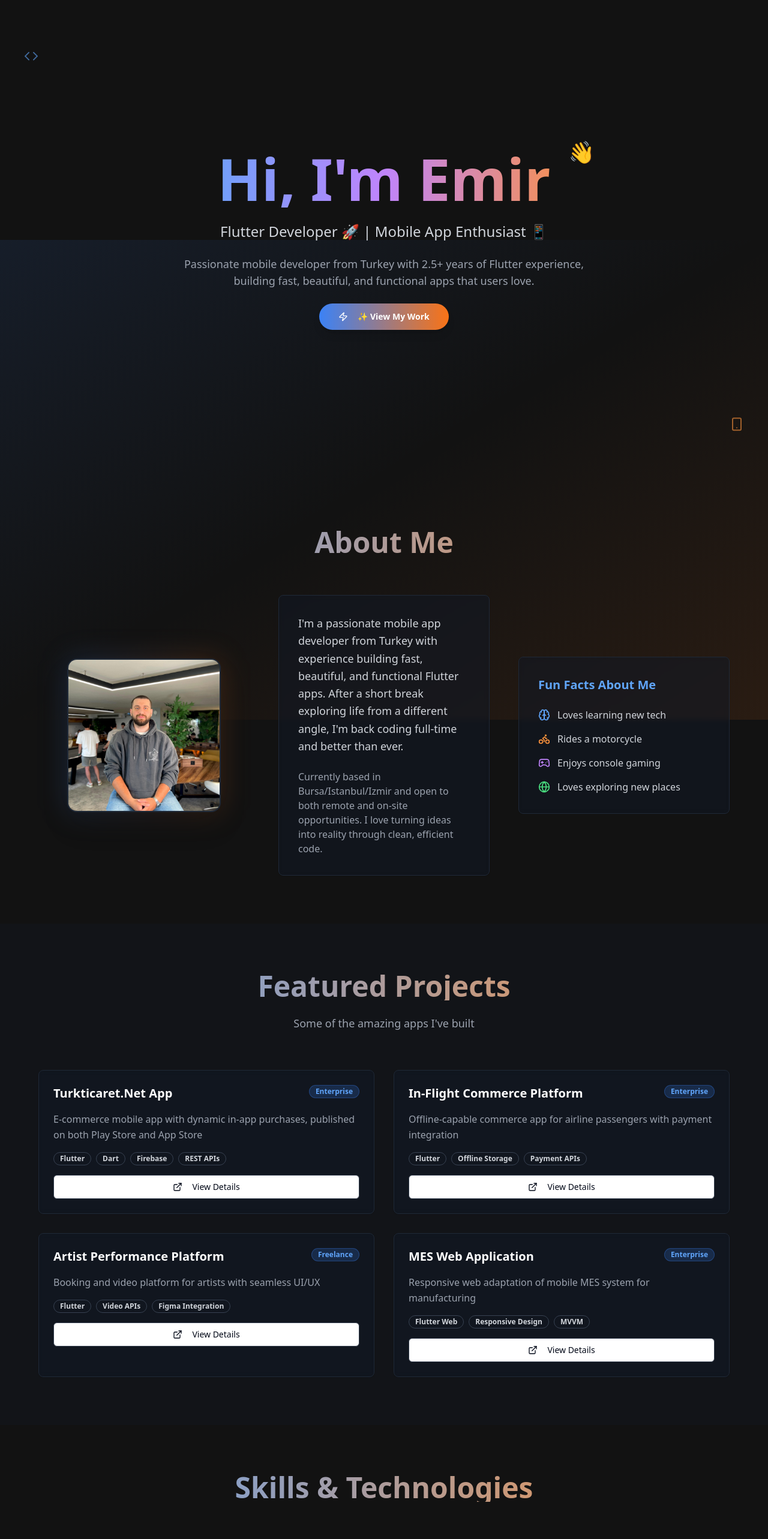
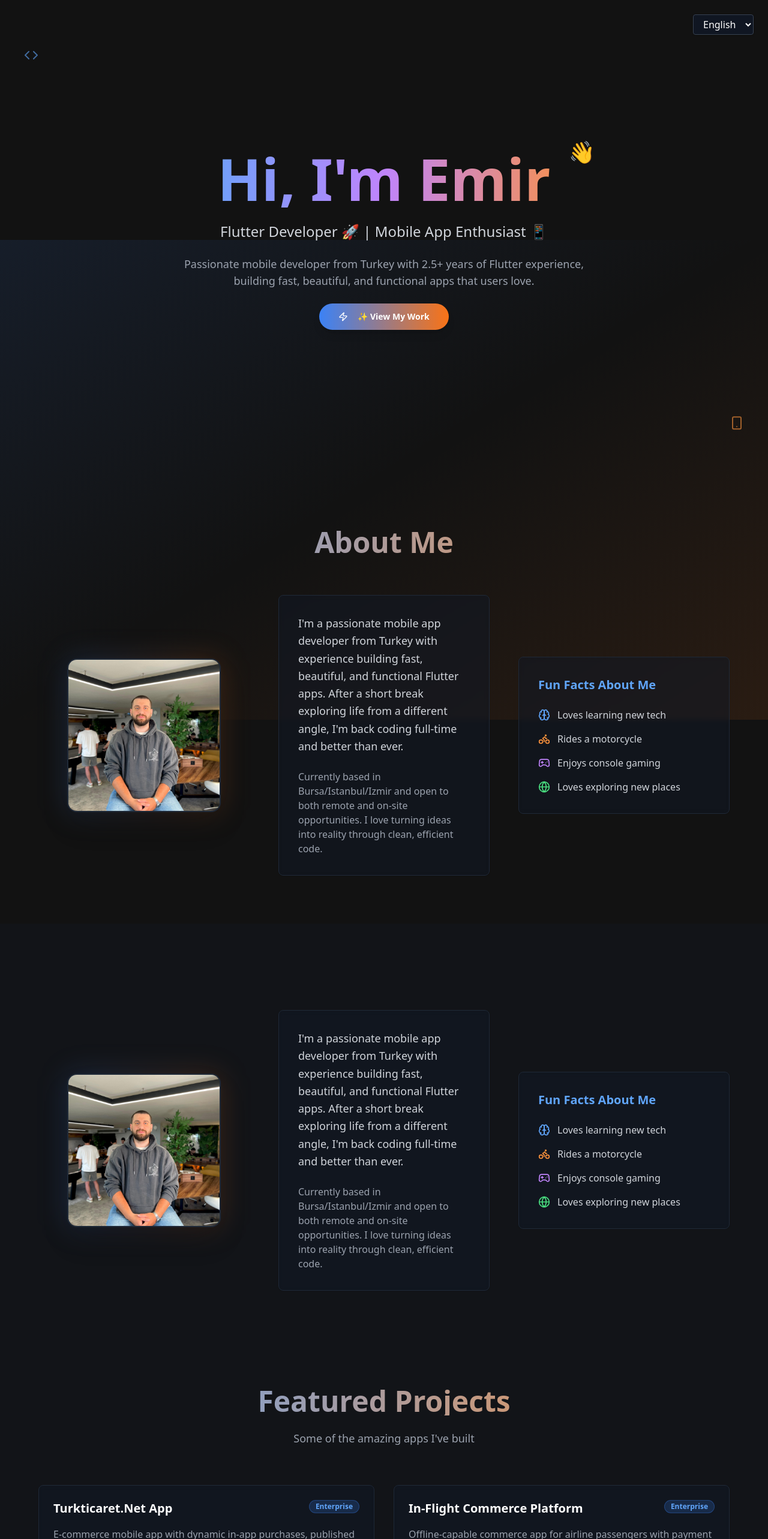
Before and after one commit to EmrSyhn/Portfolyo, a Next.js app: page / in a window 1280 px wide. Shown: the top 2566 px of the page at 60% size. Built offline with nearby package versions, Linux system fonts and the light colour scheme.

Commit message:
Add language switcher and translations for English and Turkish

```diff
--- a/app/page.tsx
+++ b/app/page.tsx
@@ -1,6 +1,6 @@
 "use client"
 
-import { useState } from "react"
+import { useState, useEffect } from "react"
 import { motion, useScroll, useTransform } from "framer-motion"
 import { Button } from "@/components/ui/button"
 import { Card, CardContent } from "@/components/ui/card"
@@ -24,6 +24,22 @@ import {
   Globe,
   Brain,
 } from "lucide-react"
+import translations from "@/lib/i18n"
+
+function LanguageSwitcher({ lang, setLang }: { lang: 'en' | 'tr'; setLang: (l: 'en' | 'tr') => void }) {
+  return (
+    <div className="fixed top-6 right-6 z-50">
+      <select
+        value={lang}
+        onChange={e => setLang(e.target.value as 'en' | 'tr')}
+        className="bg-gray-900/80 border border-gray-700 text-white px-3 py-1 rounded shadow focus:outline-none"
+      >
+        <option value="en">English</option>
+        <option value="tr">Türkçe</option>
+      </select>
+    </div>
+  )
+}
 
 export default function Portfolio() {
   const [isSecretMode, setIsSecretMode] = useState(false)
@@ -99,8 +115,47 @@ export default function Portfolio() {
     },
   ]
 
+  const [form, setForm] = useState({ name: "", email: "", message: "" })
+  const [sending, setSending] = useState(false)
+  const [lang, setLang] = useState<'en' | 'tr'>("en")
+  const t = translations[lang]
+
+  function handleChange(e: React.ChangeEvent<HTMLInputElement | HTMLTextAreaElement>) {
+    setForm({ ...form, [e.target.name]: e.target.value })
+  }
+
+  async function handleSubmit(e: React.FormEvent<HTMLFormElement>) {
+    e.preventDefault()
+    setSending(true)
+    try {
+      const response = await fetch("https://formspree.io/f/myzjprgj", {
+        method: "POST",
+        headers: {
+          "Accept": "application/json",
+          "Content-Type": "application/json",
+        },
+        body: JSON.stringify({
+          name: form.name,
+          email: form.email,
+          message: form.message,
+        }),
+      })
+      if (response.ok) {
+        alert(t.messageSent)
+        setForm({ name: "", email: "", message: "" })
+      } else {
+        alert(t.messageError)
+      }
+    } catch (error) {
+      alert(t.messageError)
+    }
+    setSending(false)
+  }
+
   return (
     <div className="min-h-screen bg-[#121212] text-white overflow-x-hidden">
+      <LanguageSwitcher lang={lang} setLang={setLang} />
+
       {/* Hero Section */}
       <section className="relative min-h-screen flex items-center justify-center px-4">
         <motion.div
@@ -117,7 +172,7 @@ export default function Portfolio() {
           >
             <div className="relative">
               <h1 className="text-6xl md:text-8xl font-bold bg-gradient-to-r from-blue-400 via-purple-400 to-orange-400 bg-clip-text text-transparent">
-                Hi, I'm Emir
+                {t.hi}
               </h1>
               <motion.div
                 animate={{ rotate: [0, 10, -10, 0] }}
@@ -129,23 +184,20 @@ export default function Portfolio() {
             </div>
 
             <p className="text-xl md:text-2xl text-gray-300 font-light">
-              Flutter Developer 🚀 | Mobile App Enthusiast 📱
+              {t.heroDesc}
             </p>
 
             <p className="text-lg text-gray-400 max-w-2xl mx-auto">
-              Passionate mobile developer from Turkey with 2.5+ years of Flutter experience, building fast, beautiful,
-              and functional apps that users love.
+              {t.heroSub}
             </p>
 
-            <motion.div whileHover={{ scale: 1.05 }} whileTap={{ scale: 0.95 }}>
             <Button
               size="lg"
               className="bg-gradient-to-r from-blue-500 to-orange-500 hover:from-blue-600 hover:to-orange-600 text-white font-semibold px-8 py-4 rounded-full shadow-lg hover:shadow-xl transition-all duration-300"
               onClick={() => document.getElementById("projects")?.scrollIntoView({ behavior: "smooth" })}
             >
-                <Zap className="mr-2 h-5 w-5" />✨ View My Work
+              <Zap className="mr-2 h-5 w-5" />{t.viewWork}
             </Button>
-            </motion.div>
           </motion.div>
         </div>
 
@@ -177,7 +229,7 @@ export default function Portfolio() {
             className="text-center mb-16"
           >
             <h2 className="text-4xl md:text-5xl font-bold mb-6 bg-gradient-to-r from-blue-400 to-orange-400 bg-clip-text text-transparent">
-              About Me
+              {t.aboutMe}
             </h2>
           </motion.div>
 
@@ -208,13 +260,10 @@ export default function Portfolio() {
               <Card className="bg-gray-900/50 border-gray-800 backdrop-blur-sm">
                 <CardContent className="p-8">
                   <p className="text-lg text-gray-300 leading-relaxed mb-6">
-                    I'm a passionate mobile app developer from Turkey with experience building fast, beautiful, and
-                    functional Flutter apps. After a short break exploring life from a different angle, I'm back coding
-                    full-time and better than ever.
+                    {t.aboutMeDesc1}
                   </p>
                   <p className="text-gray-400">
-                    Currently based in Bursa/Istanbul/Izmir and open to both remote and on-site opportunities. I love
-                    turning ideas into reality through clean, efficient code.
+                    {t.aboutMeDesc2}
                   </p>
                 </CardContent>
               </Card>
@@ -228,23 +277,107 @@ export default function Portfolio() {
             >
               <Card className="bg-gray-900/50 border-gray-800 backdrop-blur-sm">
                 <CardContent className="p-8">
-                  <h3 className="text-xl font-semibold mb-6 text-blue-400">Fun Facts About Me</h3>
+                  <h3 className="text-xl font-semibold mb-6 text-blue-400">
+                    {t.funFacts}
+                  </h3>
                   <div className="space-y-4">
                     <div className="flex items-center gap-3 text-gray-300">
                       <Brain className="text-blue-400" size={20} />
-                      <span>Loves learning new tech</span>
+                      <span>{t.lovesLearning}</span>
                     </div>
                     <div className="flex items-center gap-3 text-gray-300">
                       <Bike className="text-orange-400" size={20} />
-                      <span>Rides a motorcycle</span>
+                      <span>{t.ridesMotorcycle}</span>
                     </div>
                     <div className="flex items-center gap-3 text-gray-300">
                       <Gamepad2 className="text-purple-400" size={20} />
-                      <span>Enjoys console gaming</span>
+                      <span>{t.enjoysGaming}</span>
                     </div>
                     <div className="flex items-center gap-3 text-gray-300">
                       <Globe className="text-green-400" size={20} />
-                      <span>Loves exploring new places</span>
+                      <span>{t.lovesExploring}</span>
+                    </div>
+                  </div>
+                </CardContent>
+              </Card>
+            </motion.div>
+          </div>
+        </div>
+      </section>
+
+      {/* Projects Section */}
+      <section id="projects" className="py-20 px-4 bg-gray-900/30">
+        <div className="max-w-6xl mx-auto">
+          <motion.div
+            initial={{ opacity: 0, y: 30 }}
+            whileInView={{ opacity: 1, y: 0 }}
+            transition={{ duration: 0.6 }}
+            viewport={{ once: true }}
+            className="text-center mb-16"
+          ></motion.div>
+          <div className="grid md:grid-cols-3 gap-12 items-center">
+            <motion.div
+              initial={{ opacity: 0, scale: 0.8 }}
+              whileInView={{ opacity: 1, scale: 1 }}
+              transition={{ duration: 0.6 }}
+              viewport={{ once: true }}
+              className="flex justify-center"
+            >
+              <div className="relative">
+                <div className="absolute inset-0 bg-gradient-to-r from-blue-500/20 to-orange-500/20 rounded-2xl blur-xl"></div>
+                <img
+                  src="/images/emir-photo.jpg"
+                  alt="Emir Seyhan - Flutter Developer"
+                  className="relative w-64 h-64 object-cover rounded-2xl border-2 border-gray-800 shadow-2xl"
+                />
+              </div>
+            </motion.div>
+
+            <motion.div
+              initial={{ opacity: 0, x: -30 }}
+              whileInView={{ opacity: 1, x: 0 }}
+              transition={{ duration: 0.6 }}
+              viewport={{ once: true }}
+            >
+              <Card className="bg-gray-900/50 border-gray-800 backdrop-blur-sm">
+                <CardContent className="p-8">
+                  <p className="text-lg text-gray-300 leading-relaxed mb-6">
+                    {t.aboutMeDesc1}
+                  </p>
+                  <p className="text-gray-400">
+                    {t.aboutMeDesc2}
+                  </p>
+                </CardContent>
+              </Card>
+            </motion.div>
+
+            <motion.div
+              initial={{ opacity: 0, x: 30 }}
+              whileInView={{ opacity: 1, x: 0 }}
+              transition={{ duration: 0.6, delay: 0.2 }}
+              viewport={{ once: true }}
+            >
+              <Card className="bg-gray-900/50 border-gray-800 backdrop-blur-sm">
+                <CardContent className="p-8">
+                  <h3 className="text-xl font-semibold mb-6 text-blue-400">
+                    {t.funFacts}
+                  </h3>
+                  <div className="space-y-4">
+                    <div className="flex items-center gap-3 text-gray-300">
+                      <Brain className="text-blue-400" size={20} />
+                      <span>{t.lovesLearning}</span>
+                    </div>
+                    <div className="flex items-center gap-3 text-gray-300">
+                      <Bike className="text-orange-400" size={20} />
+                      <span>{t.ridesMotorcycle}</span>
+                    </div>
+                    <div className="flex items-center gap-3 text-gray-300">
+                      <Gamepad2 className="text-purple-400" size={20} />
+                      <span>{t.enjoysGaming}</span>
+                    </div>
+                    <div className="flex items-center gap-3 text-gray-300">
+                      <Globe className="text-green-400" size={20} />
+                      <span>{t.lovesExploring}</span>
                     </div>
                   </div>
                 </CardContent>
@@ -265,9 +398,11 @@ export default function Portfolio() {
             className="text-center mb-16"
           >
             <h2 className="text-4xl md:text-5xl font-bold mb-6 bg-gradient-to-r from-blue-400 to-orange-400 bg-clip-text text-transparent">
-              Featured Projects
+              {t.featuredProjects}
             </h2>
-            <p className="text-gray-400 text-lg">Some of the amazing apps I've built</p>
+            <p className="text-gray-400 text-lg">
+              {t.featuredProjectsDesc}
+            </p>
           </motion.div>
 
           <div className="grid md:grid-cols-2 gap-8">
@@ -296,13 +431,13 @@ export default function Portfolio() {
                         </Badge>
                       ))}
                     </div>
-                    <Button
+                    {/* <Button
                       variant="outline"
                       className="w-full border-gray-700 hover:border-blue-500 hover:text-blue-400"
                     >
                       <ExternalLink className="mr-2 h-4 w-4" />
                       View Details
-                    </Button>
+                    </Button> */}
                   </CardContent>
                 </Card>
               </motion.div>
@@ -322,7 +457,7 @@ export default function Portfolio() {
             className="text-center mb-16"
           >
             <h2 className="text-4xl md:text-5xl font-bold mb-6 bg-gradient-to-r from-blue-400 to-orange-400 bg-clip-text text-transparent">
-              Skills & Technologies
+              {t.skills}
             </h2>
           </motion.div>
 
@@ -355,7 +490,7 @@ export default function Portfolio() {
             className="text-center mb-16"
           >
             <h2 className="text-4xl md:text-5xl font-bold mb-6 bg-gradient-to-r from-blue-400 to-orange-400 bg-clip-text text-transparent">
-              Experience
+              {t.experience}
             </h2>
           </motion.div>
 
@@ -404,16 +539,19 @@ export default function Portfolio() {
             viewport={{ once: true }}
           >
             <h2 className="text-4xl md:text-5xl font-bold mb-6 bg-gradient-to-r from-blue-400 to-orange-400 bg-clip-text text-transparent">
-              Resume
+              {t.resume}
             </h2>
             <p className="text-gray-400 text-lg mb-8">
-              Want to know more about my experience? Download my full resume.
+              {t.resumeDesc}
             </p>
             <Button
+              asChild
               size="lg"
               className="bg-gradient-to-r from-blue-500 to-orange-500 hover:from-blue-600 hover:to-orange-600 text-white font-semibold px-8 py-4 rounded-full shadow-lg hover:shadow-xl transition-all duration-300"
             >
-              <Download className="mr-2 h-5 w-5" />📄 Download My Resume
+              <a href="/Emir_SEYHAN_EN.pdf" download>
+                <Download className="mr-2 h-5 w-5" />{t.downloadResume}
+              </a>
             </Button>
           </motion.div>
         </div>
@@ -434,7 +572,7 @@ export default function Portfolio() {
               onClick={() => setIsSecretMode(!isSecretMode)}
               className="border-gray-700 hover:border-purple-500 hover:text-purple-400 mb-8"
             >
-              👀 Secret Dev Mode
+              {t.secretDevMode}
             </Button>
 
             {isSecretMode && (
@@ -445,9 +583,11 @@ export default function Portfolio() {
                 className="bg-gradient-to-r from-purple-900/50 to-pink-900/50 border border-purple-500/30 rounded-2xl p-8 backdrop-blur-sm"
               >
                 <div className="text-6xl mb-4">🔥</div>
-                <h3 className="text-2xl font-bold text-purple-400 mb-4">Ultra Dev Mode Activated!</h3>
+                <h3 className="text-2xl font-bold text-purple-400 mb-4">
+                  {t.ultraDevMode}
+                </h3>
                 <p className="text-lg text-gray-300">
-                  Keep pushing forward, Emir. Greatness is just one commit away 💾🔥
+                  {t.ultraDevDesc}
                 </p>
                 <div className="flex justify-center gap-2 mt-4">
                   <Heart className="text-red-400" size={20} />
@@ -471,9 +611,11 @@ export default function Portfolio() {
             className="text-center mb-16"
           >
             <h2 className="text-4xl md:text-5xl font-bold mb-6 bg-gradient-to-r from-blue-400 to-orange-400 bg-clip-text text-transparent">
-              Let's Connect
+              {t.letsConnect}
             </h2>
-            <p className="text-gray-400 text-lg">I don't bite 😄 Let's build something awesome together.</p>
+            <p className="text-gray-400 text-lg">
+              {t.letsConnectDesc}
+            </p>
           </motion.div>
 
           <div className="grid md:grid-cols-2 gap-12">
@@ -485,24 +627,42 @@ export default function Portfolio() {
             >
               <Card className="bg-gray-900/50 border-gray-800 backdrop-blur-sm">
                 <CardContent className="p-8">
-                  <h3 className="text-xl font-semibold mb-6 text-blue-400">Send me a message</h3>
-                  <form className="space-y-4">
-                    <Input placeholder="Your Name" className="bg-gray-800/50 border-gray-700 focus:border-blue-500" />
+                  <h3 className="text-xl font-semibold mb-6 text-blue-400">
+                    {t.sendMeMsg}
+                  </h3>
+                  <form className="space-y-4" onSubmit={handleSubmit}>
                     <Input
+                      name="name"
+                      placeholder={t.yourName}
+                      className="bg-gray-800/50 border-gray-700 focus:border-blue-500"
+                      value={form.name}
+                      onChange={handleChange}
+                      required
+                    />
+                    <Input
+                      name="email"
                       type="email"
-                      placeholder="your.email@example.com"
+                      placeholder={t.yourEmail}
                       className="bg-gray-800/50 border-gray-700 focus:border-blue-500"
+                      value={form.email}
+                      onChange={handleChange}
+                      required
                     />
                     <Textarea
-                      placeholder="Your message..."
+                      name="message"
+                      placeholder={t.yourMessage}
                       rows={4}
                       className="bg-gray-800/50 border-gray-700 focus:border-blue-500"
+                      value={form.message}
+                      onChange={handleChange}
+                      required
                     />
                     <Button
                       type="submit"
                       className="w-full bg-gradient-to-r from-blue-500 to-orange-500 hover:from-blue-600 hover:to-orange-600"
+                      disabled={sending}
                     >
-                      Send Message
+                      {sending ? t.sending : t.sendMessage}
                     </Button>
                   </form>
                 </CardContent>
@@ -518,15 +678,17 @@ export default function Portfolio() {
             >
               <Card className="bg-gray-900/50 border-gray-800 backdrop-blur-sm">
                 <CardContent className="p-8">
-                  <h3 className="text-xl font-semibold mb-6 text-orange-400">Get in touch</h3>
+                  <h3 className="text-xl font-semibold mb-6 text-orange-400">
+                    {t.getInTouch}
+                  </h3>
                   <div className="space-y-4">
                     <div className="flex items-center gap-3 text-gray-300">
                       <Mail className="text-blue-400" size={20} />
-                      <span>emirseyhana.z@gmail.com</span>
+                      <span>{t.email}</span>
                     </div>
                     <div className="flex items-center gap-3 text-gray-300">
                       <MapPin className="text-orange-400" size={20} />
-                      <span>Bursa / Istanbul / Izmir, Turkey</span>
+                      <span>{t.location}</span>
                     </div>
                   </div>
                 </CardContent>
@@ -567,7 +729,7 @@ export default function Portfolio() {
       <footer className="py-8 px-4 border-t border-gray-800">
         <div className="max-w-6xl mx-auto text-center">
           <p className="text-gray-400">
-            Made with <Heart className="inline text-red-400" size={16} /> by Emir Seyhan • 2024
+            {t.madeWith} <Heart className="inline text-red-400" size={16} /> {t.by}
           </p>
         </div>
       </footer>
--- /dev/null
+++ b/lib/i18n.ts
@@ -0,0 +1,84 @@
+const translations = {
+  en: {
+    hi: "Hi, I'm Emir",
+    heroDesc: "Flutter Developer 🚀 | Mobile App Enthusiast 📱",
+    heroSub: "Passionate mobile developer from Turkey with 2.5+ years of Flutter experience, building fast, beautiful, and functional apps that users love.",
+    viewWork: "✨ View My Work",
+    aboutMe: "About Me",
+    aboutMeDesc1: "I'm a passionate mobile app developer from Turkey with experience building fast, beautiful, and functional Flutter apps. After a short break exploring life from a different angle, I'm back coding full-time and better than ever.",
+    aboutMeDesc2: "Currently based in Bursa/Istanbul/Izmir and open to both remote and on-site opportunities. I love turning ideas into reality through clean, efficient code.",
+    funFacts: "Fun Facts About Me",
+    lovesLearning: "Loves learning new tech",
+    ridesMotorcycle: "Rides a motorcycle",
+    enjoysGaming: "Enjoys console gaming",
+    lovesExploring: "Loves exploring new places",
+    featuredProjects: "Featured Projects",
+    featuredProjectsDesc: "Some of the amazing apps I've built",
+    skills: "Skills & Technologies",
+    experience: "Experience",
+    resume: "Resume",
+    resumeDesc: "Want to know more about my experience? Download my full resume.",
+    downloadResume: "📄 Download My Resume",
+    secretDevMode: "👀 Secret Dev Mode",
+    ultraDevMode: "Ultra Dev Mode Activated!",
+    ultraDevDesc: "Keep pushing forward, Emir. Greatness is just one commit away 💾🔥",
+    letsConnect: "Let's Connect",
+    letsConnectDesc: "I don't bite 😄 Let's build something awesome together.",
+    sendMessage: "Send Message",
+    sending: "Sending...",
+    sendMeMsg: "Send me a message",
+    getInTouch: "Get in touch",
+    madeWith: "Made with",
+    by: "by Emir Seyhan • 2024",
+    email: "emirseyhana.z@gmail.com",
+    location: "Bursa / Istanbul / Izmir, Turkey",
+    yourName: "Your Name",
+    yourEmail: "your.email@example.com",
+    yourMessage: "Your message...",
+    messageSent: "Your message has been sent!",
+    messageError: "An error occurred, please try again.",
+    required: "Required field",
+  },
+  tr: {
+    hi: "Merhaba, ben Emir",
+    heroDesc: "Flutter Geliştiricisi 🚀 | Mobil Uygulama Tutkunu 📱",
+    heroSub: "Türkiye'den 2.5+ yıl Flutter deneyimiyle hızlı, güzel ve işlevsel uygulamalar geliştiren tutkulu bir mobil geliştiriciyim.",
+    viewWork: "✨ Çalışmalarımı Gör",
+    aboutMe: "Hakkımda",
+    aboutMeDesc1: "Türkiye'den, hızlı, güzel ve işlevsel Flutter uygulamaları geliştiren tutkulu bir mobil uygulama geliştiricisiyim. Hayata farklı bir açıdan bakmak için verdiğim kısa bir aradan sonra, tam zamanlı kodlamaya geri döndüm ve her zamankinden daha iyiyim.",
+    aboutMeDesc2: "Şu anda Bursa/İstanbul/İzmir'de yaşıyorum ve uzaktan ya da ofiste çalışmaya açığım. Fikirleri temiz ve verimli kodla gerçeğe dönüştürmeyi seviyorum.",
+    funFacts: "Hakkımda Eğlenceli Bilgiler",
+    lovesLearning: "Yeni teknolojiler öğrenmeyi sever",
+    ridesMotorcycle: "Motosiklet sürer",
+    enjoysGaming: "Konsol oyunlarını sever",
+    lovesExploring: "Yeni yerler keşfetmeyi sever",
+    featuredProjects: "Öne Çıkan Projeler",
+    featuredProjectsDesc: "Yaptığım bazı harika uygulamalar",
+    skills: "Yetenekler & Teknolojiler",
+    experience: "Deneyim",
+    resume: "Özgeçmiş",
+    resumeDesc: "Deneyimlerimi daha detaylı görmek ister misiniz? Özgeçmişimi indirebilirsiniz.",
+    downloadResume: "📄 Özgeçmişimi İndir",
+    secretDevMode: "👀 Gizli Geliştirici Modu",
+    ultraDevMode: "Ultra Geliştirici Modu Aktif!",
+    ultraDevDesc: "Devam et Emir. Başarı bir commit uzağında 💾🔥",
+    letsConnect: "İletişime Geçelim",
+    letsConnectDesc: "Isırmam 😄 Hadi birlikte harika bir şeyler yapalım.",
+    sendMessage: "Mesaj Gönder",
+    sending: "Gönderiliyor...",
+    sendMeMsg: "Bana mesaj gönderin",
+    getInTouch: "İletişim Bilgileri",
+    madeWith: "ile yapıldı",
+    by: "Emir Seyhan • 2024",
+    email: "emirseyhana.z@gmail.com",
+    location: "Bursa / İstanbul / İzmir, Türkiye",
+    yourName: "Adınız",
+    yourEmail: "eposta@ornek.com",
+    yourMessage: "Mesajınız...",
+    messageSent: "Mesajınız gönderildi!",
+    messageError: "Bir hata oluştu, lütfen tekrar deneyin.",
+    required: "Zorunlu alan",
+  },
+} as const;
+
+export default translations;
```
Also changed, not shown: 1 other file (tests, documents, lock files or other folders). Lines whose indentation alone changed are shown as unchanged.
